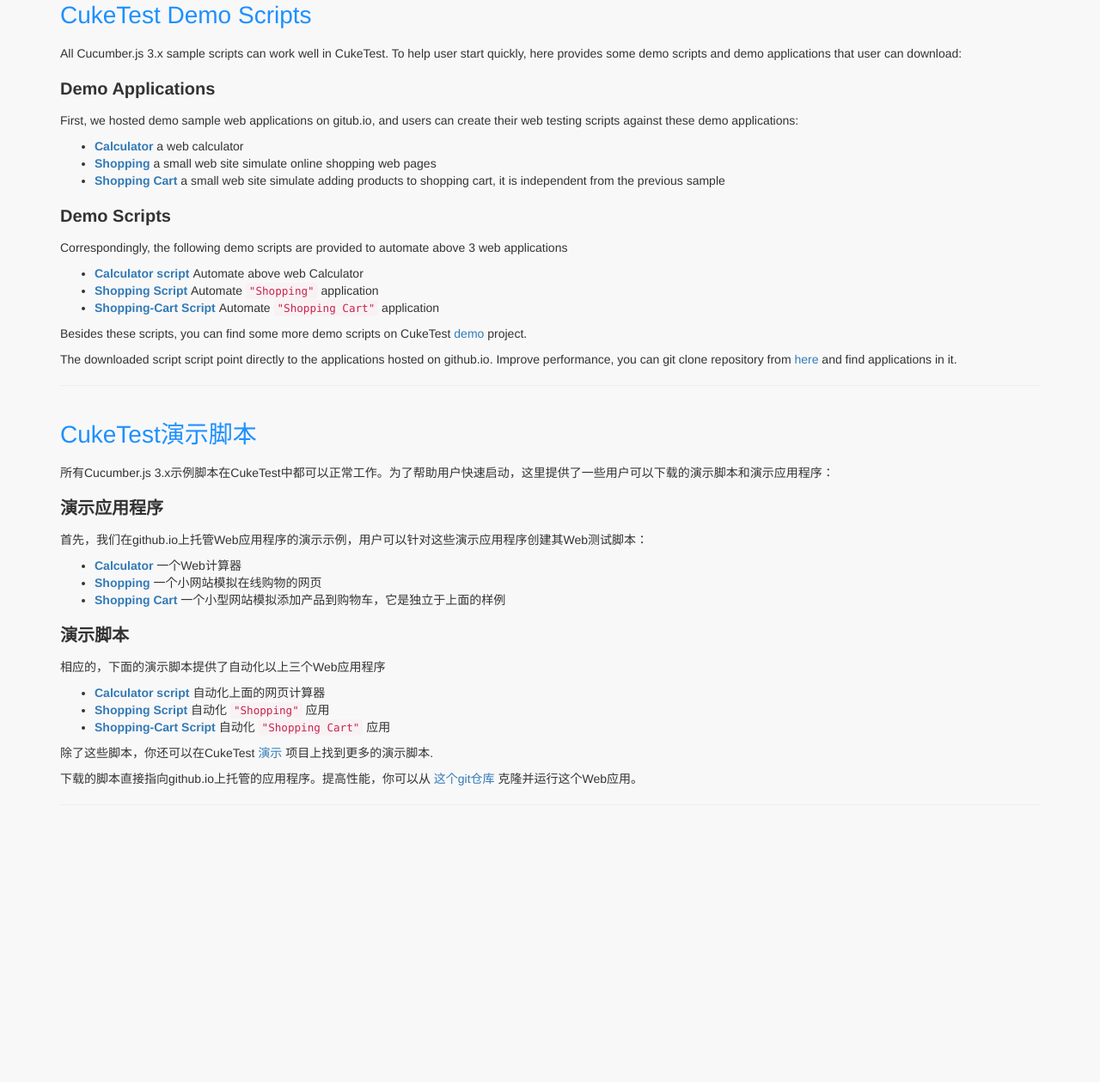
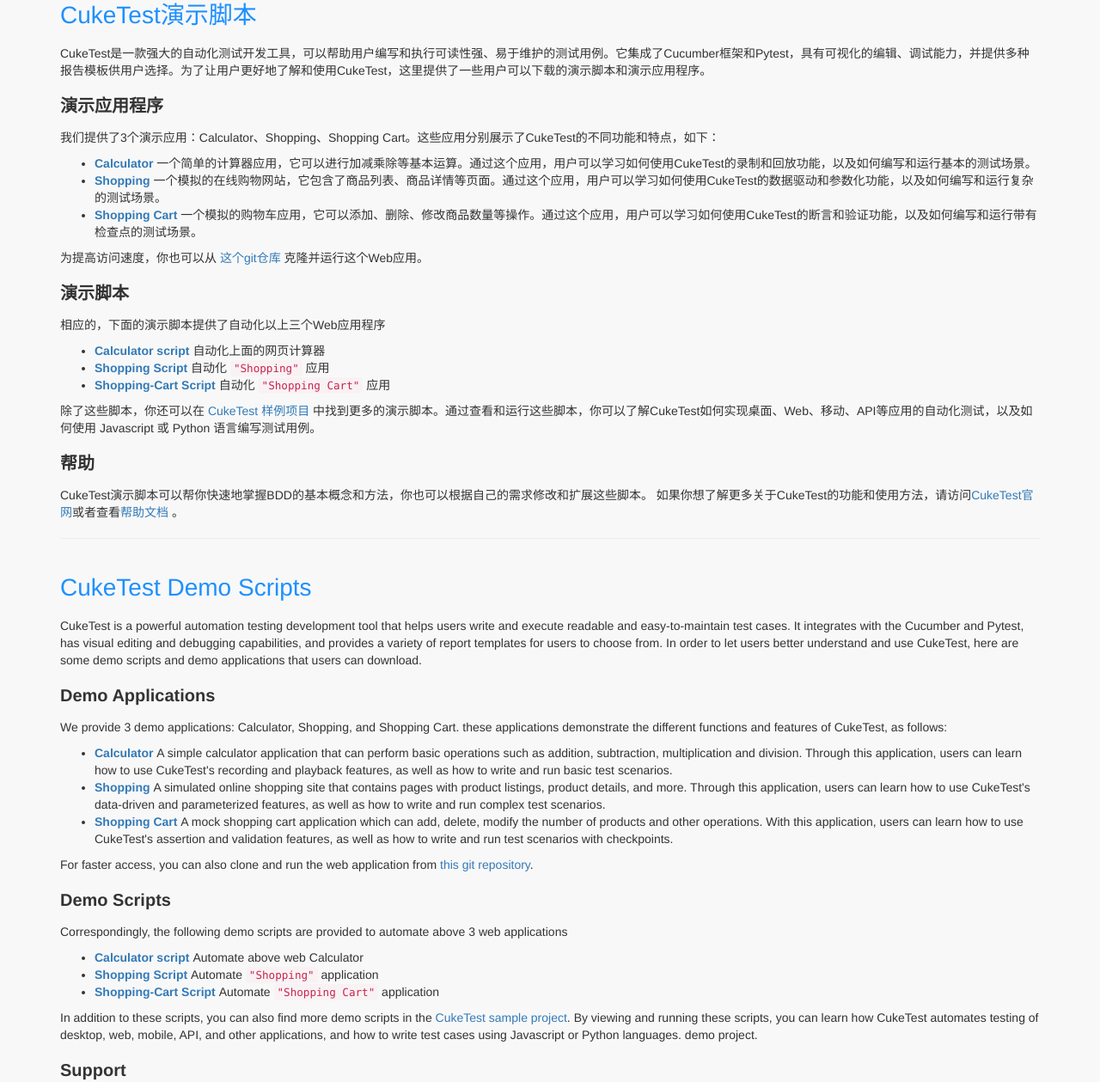
Before and after one commit to cuketest/cuketest.github.io, a plain HTML site: page index.html in a window 1280 px wide. Shown: the part 89-1348 px from the top of the page at 86% size. Before the commit the page ends 1046 px from the top, so only its background shows below. Drawn offline with Linux system fonts and the light colour scheme.

Commit message:
Update Introduction

```diff
--- a/index.html
+++ b/index.html
@@ -124,27 +124,72 @@
 </head>
 
 <body>
-    <div id="en_content" class="container">
-        <h3>CukeTest Demo Scripts</h3>
-        <p>All Cucumber.js 3.x sample scripts can work well in CukeTest. To help user start quickly, here provides some demo
-            scripts and demo applications that user can download:</p>
-        <h4>Demo Applications</h4>
-        <p>First, we hosted demo sample web applications on gitub.io, and users can create their web testing scripts against
-            these demo applications:</p>
+    <div id="zh_content" class="container">
+        <h3>CukeTest演示脚本</h3>
+        <p>CukeTest是一款强大的自动化测试开发工具，可以帮助用户编写和执行可读性强、易于维护的测试用例。它集成了Cucumber框架和Pytest，具有可视化的编辑、调试能力，并提供多种报告模板供用户选择。为了让用户更好地了解和使用CukeTest，这里提供了一些用户可以下载的演示脚本和演示应用程序。</p>
+        <h4>演示应用程序</h4>
+        <p>我们提供了3个演示应用：Calculator、Shopping、Shopping Cart。这些应用分别展示了CukeTest的不同功能和特点，如下：</p>
         <ul>
             <li>
                 <strong>
                     <a href="https://cuketest.github.io/apps/bootstrap-calculator">Calculator</a>
-                </strong> a web calculator</li>
+                </strong> 一个简单的计算器应用，它可以进行加减乘除等基本运算。通过这个应用，用户可以学习如何使用CukeTest的录制和回放功能，以及如何编写和运行基本的测试场景。</li>
             <li>
                 <strong>
                     <a href="https://cuketest.github.io/apps/shopping">Shopping</a>
-                </strong> a small web site simulate online shopping web pages</li>
+                </strong> 一个模拟的在线购物网站，它包含了商品列表、商品详情等页面。通过这个应用，用户可以学习如何使用CukeTest的数据驱动和参数化功能，以及如何编写和运行复杂的测试场景。</li>
             <li>
                 <strong>
                     <a href="https://cuketest.github.io/apps/shopping-cart">Shopping Cart</a>
-                </strong> a small web site simulate adding products to shopping cart, it is independent from the previous sample</li>
+                </strong> 一个模拟的购物车应用，它可以添加、删除、修改商品数量等操作。通过这个应用，用户可以学习如何使用CukeTest的断言和验证功能，以及如何编写和运行带有检查点的测试场景。</li>
         </ul>
+        <p>为提高访问速度，你也可以从 <a href="https://github.com/cuketest/cuketest.github.io">这个git仓库</a> 克隆并运行这个Web应用。</p>
+        <h4>演示脚本</h4>
+        <p>相应的，下面的演示脚本提供了自动化以上三个Web应用程序</p>
+        <ul>
+            <li>
+                <strong>
+                    <a href="https://github.com/cuketest/demos/tree/master/javascript-en/web/calculator">Calculator script</a>
+                </strong> 自动化上面的网页计算器</li>
+            <li>
+                <strong>
+                    <a href="https://github.com/cuketest/demos/tree/master/javascript-zh/web/shopping">Shopping Script</a>
+                </strong> 自动化
+                <code>"Shopping"</code> 应用</li>
+            <li>
+                <strong>
+                    <a href="https://github.com/cuketest/demos/tree/master/javascript-zh/web/shopping-cart">Shopping-Cart Script</a>
+                </strong> 自动化
+                <code>"Shopping Cart"</code> 应用</li>
+        </ul>
+        <p>除了这些脚本，你还可以在
+            <a href="https://github.com/cuketest/demos"> CukeTest 样例项目 </a>中找到更多的演示脚本。通过查看和运行这些脚本，你可以了解CukeTest如何实现桌面、Web、移动、API等应用的自动化测试，以及如何使用 Javascript 或 Python 语言编写测试用例。</p>
+        <h4>帮助</h4>
+        <p>CukeTest演示脚本可以帮你快速地掌握BDD的基本概念和方法，你也可以根据自己的需求修改和扩展这些脚本。
+            如果你想了解更多关于CukeTest的功能和使用方法，请访问<a href="https://www.cuketest.com/">CukeTest官网</a>或者查看<a href="https://docs.cuketest.com/">帮助文档</a> 。</p>
+    <hr />
+    </div>
+
+    <div id="en_content" class="container">
+        <h3>CukeTest Demo Scripts</h3>
+        <p>CukeTest is a powerful automation testing development tool that helps users write and execute readable and easy-to-maintain test cases. It integrates with the Cucumber and Pytest, has visual editing and debugging capabilities, and provides a variety of report templates for users to choose from. In order to let users better understand and use CukeTest, here are some demo scripts and demo applications that users can download.</p>
+        <h4>Demo Applications</h4>
+        <p>We provide 3 demo applications: Calculator, Shopping, and Shopping Cart. these applications demonstrate the different functions and features of CukeTest, as follows:</p>
+        <ul>
+            <li>
+                <strong>
+                    <a href="https://cuketest.github.io/apps/bootstrap-calculator">Calculator</a>
+                </strong> A simple calculator application that can perform basic operations such as addition, subtraction, multiplication and division. Through this application, users can learn how to use CukeTest's recording and playback features, as well as how to write and run basic test scenarios.</li>
+            <li>
+                <strong>
+                    <a href="https://cuketest.github.io/apps/shopping">Shopping</a>
+                </strong> A simulated online shopping site that contains pages with product listings, product details, and more. Through this application, users can learn how to use CukeTest's data-driven and parameterized features, as well as how to write and run complex test scenarios.</li>
+            <li>
+                <strong>
+                    <a href="https://cuketest.github.io/apps/shopping-cart">Shopping Cart</a>
+                </strong> A mock shopping cart application which can add, delete, modify the number of products and other operations. With this application, users can learn how to use CukeTest's assertion and validation features, as well as how to write and run test scenarios with checkpoints.</li>
+        </ul>
+        <p>For faster access, you can also clone and run the web application from <a href="https://github.com/cuketest/cuketest.github.io">this git repository</a>.</p>
         <h4>Demo Scripts</h4>
         <p>Correspondingly, the following demo scripts are provided to automate above 3 web applications</p>
         <ul>
@@ -163,62 +208,13 @@
                 </strong> Automate
                 <code>"Shopping Cart"</code> application</li>
         </ul>
-        <p>Besides these scripts, you can find some more demo scripts on CukeTest
-            <a href="https://github.com/cuketest/demos">demo</a> project.</p>
-        <p>The downloaded script script point directly to the applications hosted on github.io. Improve performance, you can
-            git clone repository from
-            <a href="https://github.com/cuketest/cuketest.github.io/tree/master/">here</a> and find applications in it.</p>
-
-
+        <p>In addition to these scripts, you can also find more demo scripts in the <a href="https://github.com/cuketest/demos">CukeTest sample project</a>. By viewing and running these scripts, you can learn how CukeTest automates testing of desktop, web, mobile, API, and other applications, and how to write test cases using Javascript or Python languages.
+            demo</a> project.</p>
+        <h4>Support</h4>
+        <p>CukeTest demo scripts can help you quickly grasp the basic concepts and methods of BDD, and you can also modify and extend these scripts to suit your needs. If you want to learn more about CukeTest's features and usage, please visit the <a href="https://www.cuketest.com/">CukeTest website</a> or check out the <a href="https://docs.cuketest.com/">help documentation</a>.</p>
     <hr />
     </div>
 
-
-    <div id="zh_content" class="container">
-        <h3>CukeTest演示脚本</h3>
-        <p>所有Cucumber.js 3.x示例脚本在CukeTest中都可以正常工作。为了帮助用户快速启动，这里提供了一些用户可以下载的演示脚本和演示应用程序：</p>
-        <h4>演示应用程序</h4>
-        <p>首先，我们在github.io上托管Web应用程序的演示示例，用户可以针对这些演示应用程序创建其Web测试脚本：</p>
-        <ul>
-            <li>
-                <strong>
-                    <a href="https://cuketest.github.io/apps/bootstrap-calculator">Calculator</a>
-                </strong> 一个Web计算器</li>
-            <li>
-                <strong>
-                    <a href="https://cuketest.github.io/apps/shopping">Shopping</a>
-                </strong> 一个小网站模拟在线购物的网页</li>
-            <li>
-                <strong>
-                    <a href="https://cuketest.github.io/apps/shopping-cart">Shopping Cart</a>
-                </strong> 一个小型网站模拟添加产品到购物车，它是独立于上面的样例</li>
-        </ul>
-        <h4>演示脚本</h4>
-        <p>相应的，下面的演示脚本提供了自动化以上三个Web应用程序</p>
-        <ul>
-            <li>
-                <strong>
-                    <a href="https://github.com/cuketest/demos/tree/master/web-samples/calculator">Calculator script</a>
-                </strong> 自动化上面的网页计算器</li>
-            <li>
-                <strong>
-                    <a href="https://github.com/cuketest/demos/tree/master/web-samples/shopping">Shopping Script</a>
-                </strong> 自动化
-                <code>"Shopping"</code> 应用</li>
-            <li>
-                <strong>
-                    <a href="https://github.com/cuketest/demos/tree/master/web-samples/shopping-cart">Shopping-Cart Script</a>
-                </strong> 自动化
-                <code>"Shopping Cart"</code> 应用</li>
-        </ul>
-        <p>除了这些脚本，你还可以在CukeTest
-            <a href="https://github.com/cuketest/demos">演示</a> 项目上找到更多的演示脚本.</p>
-        <p>下载的脚本直接指向github.io上托管的应用程序。提高性能，你可以从
-            <a href="https://github.com/cuketest/cuketest.github.io/tree/master/">这个git仓库</a> 克隆并运行这个Web应用。</p>
-
-
-    <hr />
-    </div>
 </body>
 
 <script type="text/javascript">
```
